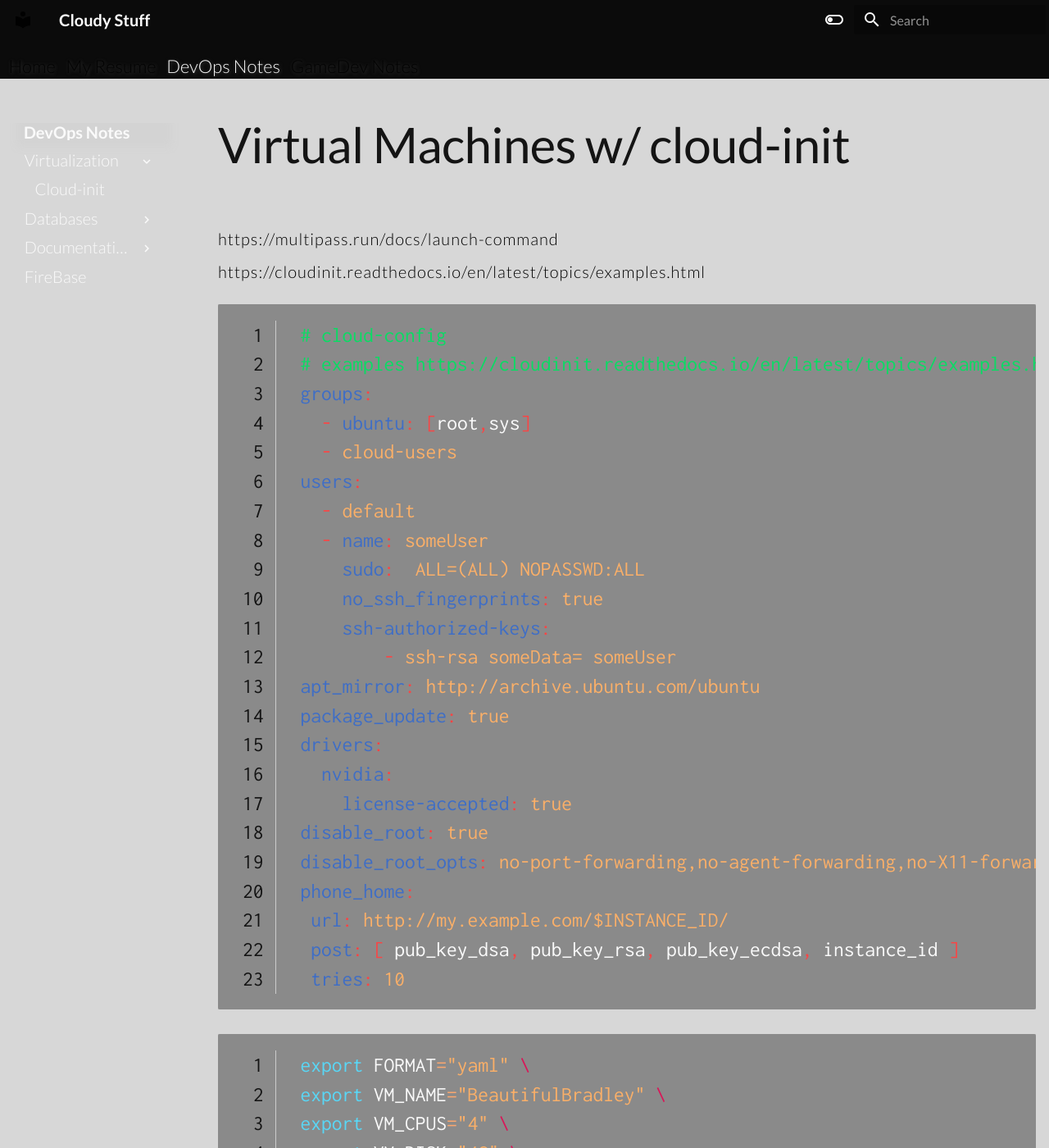
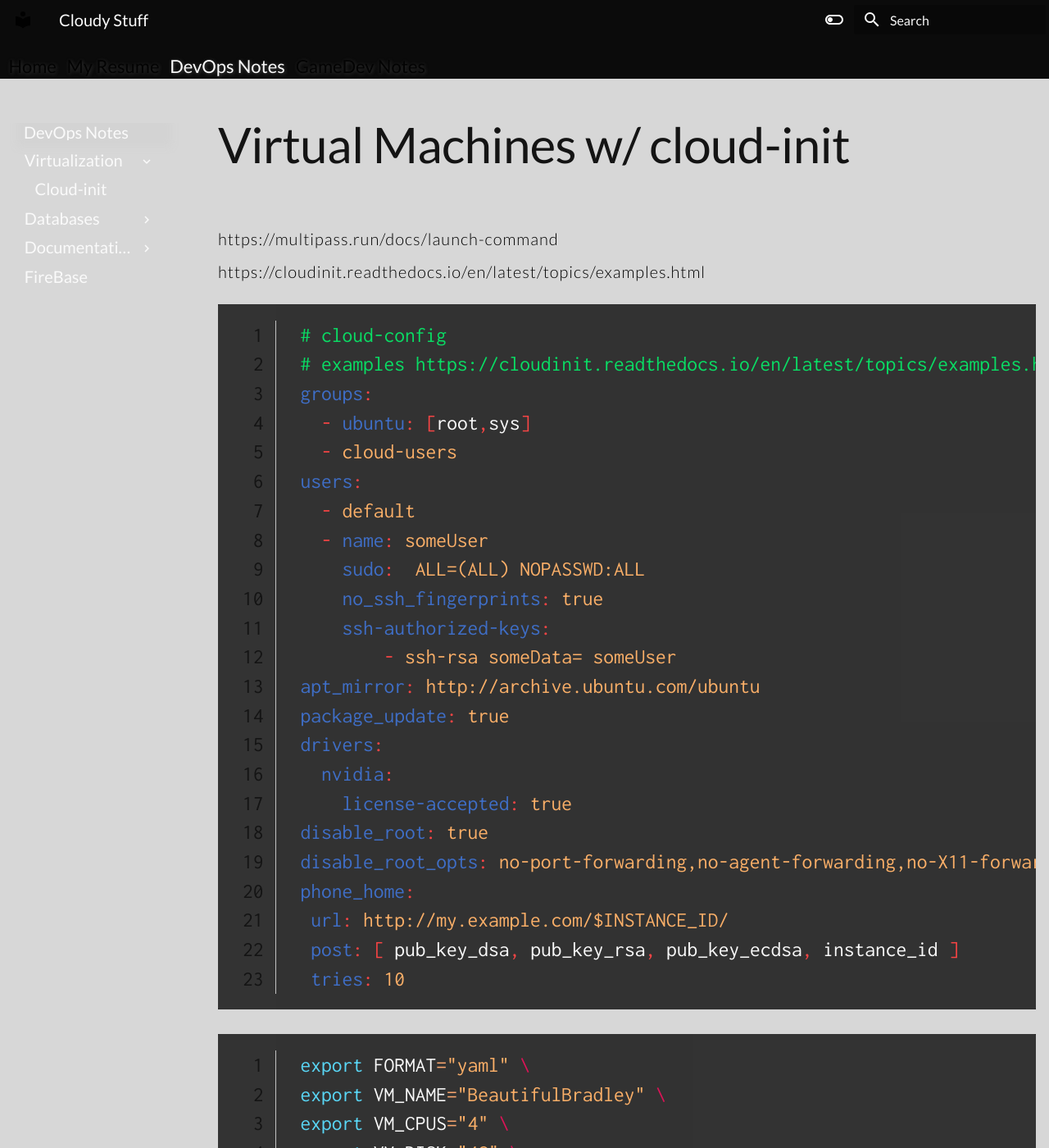
Before and after one commit to cloudymax/CloudyDevDotNet, an MkDocs documentation site: the page built from docs/dev_ops/README.md, in a window 1280 px wide and 1400 px high. Shown: the whole window at 82% size. Built offline with MkDocs 1.6.1 and Material for MkDocs 9.7.7, drawn with Linux system fonts in a browser that asks for light colours.

Commit message:
css cleanup

```diff
--- a/docs/stylesheets/extra.css
+++ b/docs/stylesheets/extra.css
@@ -92,10 +92,10 @@
 
 	--card-bg: rgba(250, 250, 250, .7);
 
-	--code-bg-alpha: .4;
-	--code-bg-r: 60;
-	--code-bg-g: 60;
-	--code-bg-b: 60;
+	--code-bg-alpha: .3;
+	--code-bg-r: 101;
+	--code-bg-g: 101;
+	--code-bg-b: 101;
 	--code-bg: rgba(var(--code-bg-r), var(--code-bg-g), var(--code-bg-b), var(--code-bg-alpha));
 
     --primary-alpha: 1;
@@ -160,7 +160,7 @@
     /* search bar initial text */
     --md-primary-bg-color--light: var(--header-contrast);
     /* Hover color2 + search syntax highlight */
-    --md-accent-fg-color: rgba(var(--pop-r), var(--pop-g), var(--pop-b), .8);
+    --md-accent-fg-color: var(--header);
     /* search result highlight */
     --md-accent-fg-color--transparent: rgba(var(--primary-r), var(--primary-g), var(--primary-b), .2);
     /*?*/
@@ -241,10 +241,10 @@
 
 	--card-bg: rgba(30, 30, 30, .84);
 
-	--code-bg-alpha: .85;
-	--code-bg-r: 11;
-	--code-bg-g: 11;
-	--code-bg-b: 11;
+	--code-bg-alpha: .4;
+	--code-bg-r: 101;
+	--code-bg-g: 101;
+	--code-bg-b: 101;
 	--code-bg: rgba(var(--code-bg-r), var(--code-bg-g), var(--code-bg-b), var(--code-bg-alpha));
 
     --primary-alpha: 1;
@@ -285,7 +285,7 @@
 	/* search bar cursor and active text */
 	--md-default-fg-color: var(--text);
 	/* h1 headers and >'s, link highlights, TOC nav highlight, hover1 */
-	--md-default-fg-color--light: var(--header-contrast);
+	--md-default-fg-color--light: var(--pop);
 	/* scroll bars and markers un-hovered */
 	--md-default-fg-color--lighter: rgba(var(--pop-r), var(--pop-g), var(--pop-b), 1);
 	/* horizontal lines and icons unhovered, search header background */
@@ -331,7 +331,7 @@
 	--md-code-hl-punctuation-color: rgb(250, 69, 69);
 	--md-code-hl-comment-color: rgba(10,220,100,1);
 	--md-code-hl-generic-color: rgba(222,222,222,1);
-	--md-code-hl-variable-color: var(--pop);
+	--md-code-hl-variable-color: var(--text);
 	/* Main Font Color */
 	--md-typeset-color: var(--text);
 	--md-typeset-a-color: var(--pop);
@@ -374,18 +374,20 @@ strong, emp {
   padding: 0 .6rem;
   color: var(--header-contrast);
   font-size: calc(var(--link-multiplier) * var(--font-size));
+  font-weight: var(--font-weight-link);
   line-height: var(--title-line-height);
 }
 .md-tabs__link {
 	background: var(--transparent);
 	font-size: calc(var(--link-multiplier) * var(--font-size));
+	font-weight: var(--font-weight-link);
 	line-height: var(--title-line-height);
 	color: var(--header-contrast);
 	filter: drop-shadow(var(--shadow-x) var(--shadow-y) var(--shadow-radius) var(--shadow));
 }
 .md-nav__link, a.md-button:active {
 	color: var(--text)!important;
-	font-weight: 300;
+	font-weight: var(--font-weight-link);
 }
 .md-button {
 	scale: 70%;
@@ -400,6 +402,7 @@ strong, emp {
 }
 .md-ellipsis {
 	font-size: calc(var(--elipsis-multiplier) * var(--font-size));
+	font-weight: var(--font-weight-link);
 	color: var(--header-contrast);
 }
 .md-nav__link--active {
@@ -442,7 +445,7 @@ blockquote {
 table {
 	border-collapse: collapse;
 	border-color: var(--pop);
-	background-color: var(--bg);
+	background-color: var(--code-bg)!important;
 }
 .wrap {
 	width: 200px;
@@ -751,7 +754,7 @@ p {
 .fa-twitter-square, .fa-linkedin-square, .fa-github-square {
 	padding-inline: 2%;
 	scale: 200%;
-
+	color: var(--pop);
 }
 .video-bg {
 	min-height: 100%;
```
Also changed, not shown: README.md (+1 -1 lines), docs/resume.md (+7 -5 lines). Lines whose indentation alone changed are shown as unchanged.
